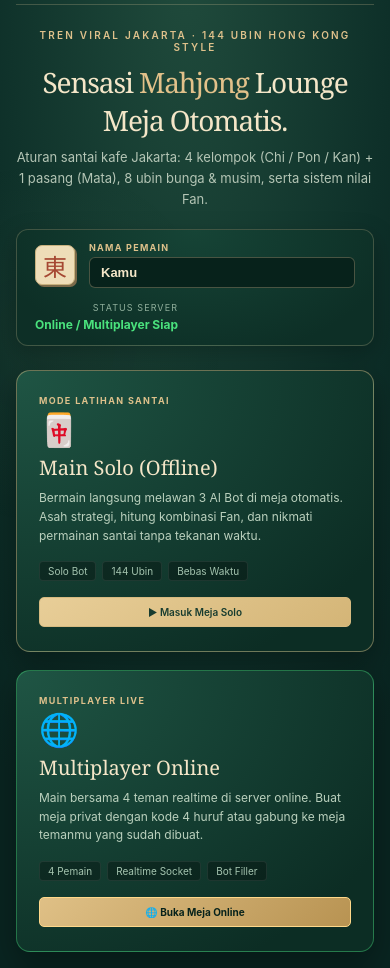
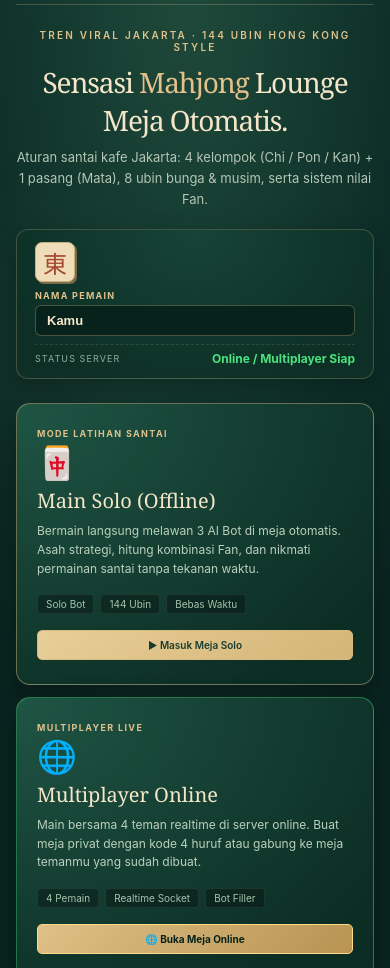
Before and after one commit to alifsyr/MahjongIn, a website: page Mahjong-Riichi-4-Pemain.html in a window 390 px wide. Shown: the part 53-1021 px from the top of the page. Drawn offline with nearby package versions, Linux system fonts and the light colour scheme.

Commit message:
fix(menu): resolve game-view bleed into menu and fix bundle body parsing

```diff
--- a/Mahjong-Riichi-4-Pemain.html
+++ b/Mahjong-Riichi-4-Pemain.html
@@ -14,6 +14,7 @@
   --line: rgba(225, 201, 155, .24);
 }
 * { box-sizing: border-box; }
+[hidden] { display: none !important; }
 html { scroll-behavior: smooth; }
 body {
   margin: 0; min-height: 100vh; color: var(--cream);
@@ -77,11 +78,11 @@ button:disabled { opacity: .42; cursor: not-allowed; }
 .reconnect-desc { font-size: 12px; color: #ded1b2; flex: 1; }
 .reconnect-desc strong { color: #f5d485; }
 
-.menu-grid { display: grid; grid-template-columns: repeat(auto-fit, minmax(260px, 1fr)); gap: 18px; margin: 24px 0 32px; }
+.menu-grid { display: grid; grid-template-columns: repeat(4, minmax(0, 1fr)); gap: 16px; margin: 24px 0 32px; }
 .menu-card {
   position: relative; background: radial-gradient(ellipse at top left,#184437,#0b2820 85%);
   border: 1px solid rgba(225,201,155,.25); border-radius: 14px;
-  padding: 24px 22px; display: flex; flex-direction: column; text-align: left;
+  padding: 24px 20px; display: flex; flex-direction: column; text-align: left;
   box-shadow: 0 10px 28px rgba(0,0,0,.3);
   transition: transform .18s ease, border-color .18s ease, box-shadow .18s ease;
 }
@@ -100,14 +101,17 @@ button:disabled { opacity: .42; cursor: not-allowed; }
 .menu-footer { padding: 24px 0 10px; color: #8fae9b; font-size: 10px; text-align: center; }
 
 /* ZERO-SCROLL 100VH GAME VIEW LAYOUT */
+body.in-game-view,
 body:has(#gameView:not([hidden])) {
   height: 100vh;
   height: 100dvh;
   overflow: hidden;
 }
+body.in-game-view .topbar,
 body:has(#gameView:not([hidden])) .topbar {
   display: none !important;
 }
+body.in-game-view .app,
 body:has(#gameView:not([hidden])) .app {
   height: 100vh;
   height: 100dvh;
@@ -117,6 +121,11 @@ body:has(#gameView:not([hidden])) .app {
   flex-direction: column;
   overflow: hidden;
   box-sizing: border-box;
+}
+
+.menu-view[hidden],
+.game-view[hidden] {
+  display: none !important;
 }
 
 .game-view {
@@ -608,6 +617,7 @@ footer { padding: 28px 0; color: #8fae9b; font-size: 10px; text-align: center; }
 /* RESPONSIVE DESIGN: TABLET & MOBILE (ZERO SCROLL) */
 @media(max-width: 1024px) {
   .app { padding: 0 16px; }
+  .menu-grid { grid-template-columns: repeat(2, minmax(0, 1fr)); gap: 14px; }
   .game-view.show-sidebar .game-layout { grid-template-columns: 1fr; }
   .game-view.show-sidebar #gameSidebar { display: none; }
   .top-caption { display: none; }
@@ -618,7 +628,22 @@ footer { padding: 28px 0; color: #8fae9b; font-size: 10px; text-align: center; }
 }
 
 @media(max-width: 768px) {
+  body.in-game-view .app,
   body:has(#gameView:not([hidden])) .app { padding: 2px 6px 4px; }
+  .menu-grid { grid-template-columns: 1fr; gap: 12px; }
+  .player-profile-row {
+    flex-direction: column;
+    align-items: stretch;
+    gap: 8px;
+  }
+  .player-server-meta {
+    text-align: left;
+    display: flex;
+    justify-content: space-between;
+    align-items: center;
+    padding-top: 6px;
+    border-top: 1px dashed rgba(225, 201, 155, 0.15);
+  }
   .topbar { height: 58px; }
   .brand-icon { width: 32px; height: 36px; font-size: 20px; }
   .brand-word strong { font-size: 13px; }
@@ -2681,6 +2706,10 @@ footer { padding: 28px 0; color: #8fae9b; font-size: 10px; text-align: center; }
   }
 
   function showMenuView() {
+    if (document.body) {
+      document.body.classList.remove('in-game-view');
+      document.body.classList.add('in-menu-view');
+    }
     const menuView = $('menuView');
     const gameView = $('gameView');
     const backBtn = $('backToMenuBtn');
@@ -2712,6 +2741,10 @@ footer { padding: 28px 0; color: #8fae9b; font-size: 10px; text-align: center; }
   }
 
   function showGameView(mode = 'solo') {
+    if (document.body) {
+      document.body.classList.remove('in-menu-view');
+      document.body.classList.add('in-game-view');
+    }
     const menuView = $('menuView');
     const gameView = $('gameView');
     const backBtn = $('backToMenuBtn');
@@ -2893,7 +2926,7 @@ footer { padding: 28px 0; color: #8fae9b; font-size: 10px; text-align: center; }
 
 </script>
 </head>
-<body>
+<body class="in-menu-view">
   <div class="ambient-one" aria-hidden="true"></div>
   <div class="app">
     <header class="topbar">
--- a/riichi.css
+++ b/riichi.css
@@ -4,6 +4,7 @@
   --line: rgba(225, 201, 155, .24);
 }
 * { box-sizing: border-box; }
+[hidden] { display: none !important; }
 html { scroll-behavior: smooth; }
 body {
   margin: 0; min-height: 100vh; color: var(--cream);
@@ -67,11 +68,11 @@ button:disabled { opacity: .42; cursor: not-allowed; }
 .reconnect-desc { font-size: 12px; color: #ded1b2; flex: 1; }
 .reconnect-desc strong { color: #f5d485; }
 
-.menu-grid { display: grid; grid-template-columns: repeat(auto-fit, minmax(260px, 1fr)); gap: 18px; margin: 24px 0 32px; }
+.menu-grid { display: grid; grid-template-columns: repeat(4, minmax(0, 1fr)); gap: 16px; margin: 24px 0 32px; }
 .menu-card {
   position: relative; background: radial-gradient(ellipse at top left,#184437,#0b2820 85%);
   border: 1px solid rgba(225,201,155,.25); border-radius: 14px;
-  padding: 24px 22px; display: flex; flex-direction: column; text-align: left;
+  padding: 24px 20px; display: flex; flex-direction: column; text-align: left;
   box-shadow: 0 10px 28px rgba(0,0,0,.3);
   transition: transform .18s ease, border-color .18s ease, box-shadow .18s ease;
 }
@@ -90,14 +91,17 @@ button:disabled { opacity: .42; cursor: not-allowed; }
 .menu-footer { padding: 24px 0 10px; color: #8fae9b; font-size: 10px; text-align: center; }
 
 /* ZERO-SCROLL 100VH GAME VIEW LAYOUT */
+body.in-game-view,
 body:has(#gameView:not([hidden])) {
   height: 100vh;
   height: 100dvh;
   overflow: hidden;
 }
+body.in-game-view .topbar,
 body:has(#gameView:not([hidden])) .topbar {
   display: none !important;
 }
+body.in-game-view .app,
 body:has(#gameView:not([hidden])) .app {
   height: 100vh;
   height: 100dvh;
@@ -107,6 +111,11 @@ body:has(#gameView:not([hidden])) .app {
   flex-direction: column;
   overflow: hidden;
   box-sizing: border-box;
+}
+
+.menu-view[hidden],
+.game-view[hidden] {
+  display: none !important;
 }
 
 .game-view {
@@ -598,6 +607,7 @@ footer { padding: 28px 0; color: #8fae9b; font-size: 10px; text-align: center; }
 /* RESPONSIVE DESIGN: TABLET & MOBILE (ZERO SCROLL) */
 @media(max-width: 1024px) {
   .app { padding: 0 16px; }
+  .menu-grid { grid-template-columns: repeat(2, minmax(0, 1fr)); gap: 14px; }
   .game-view.show-sidebar .game-layout { grid-template-columns: 1fr; }
   .game-view.show-sidebar #gameSidebar { display: none; }
   .top-caption { display: none; }
@@ -608,7 +618,22 @@ footer { padding: 28px 0; color: #8fae9b; font-size: 10px; text-align: center; }
 }
 
 @media(max-width: 768px) {
+  body.in-game-view .app,
   body:has(#gameView:not([hidden])) .app { padding: 2px 6px 4px; }
+  .menu-grid { grid-template-columns: 1fr; gap: 12px; }
+  .player-profile-row {
+    flex-direction: column;
+    align-items: stretch;
+    gap: 8px;
+  }
+  .player-server-meta {
+    text-align: left;
+    display: flex;
+    justify-content: space-between;
+    align-items: center;
+    padding-top: 6px;
+    border-top: 1px dashed rgba(225, 201, 155, 0.15);
+  }
   .topbar { height: 58px; }
   .brand-icon { width: 32px; height: 36px; font-size: 20px; }
   .brand-word strong { font-size: 13px; }
--- a/scripts/bundle.mjs
+++ b/scripts/bundle.mjs
@@ -10,7 +10,8 @@ const css = readFileSync(join(root, 'riichi.css'), 'utf8');
 const js = readFileSync(join(root, 'riichi.js'), 'utf8');
 
 const headBeforeCss = index.slice(0, index.indexOf('<link rel="stylesheet"'));
-const bodyContent = index.slice(index.indexOf('<body>'));
+const bodyIndex = index.search(/<body[^>]*>/i);
+const bodyContent = bodyIndex !== -1 ? index.slice(bodyIndex) : index.slice(index.indexOf('<body'));
 
 const bundle = `${headBeforeCss}<style>\n${css}\n</style>\n  <script src="https://cdn.socket.io/4.8.1/socket.io.min.js"></script>\n  <script>\n${js}\n</script>\n</head>\n${bodyContent}`;
 
```
Also changed, not shown: index.html (+1 -1 lines), riichi.js (+8 -0 lines).
